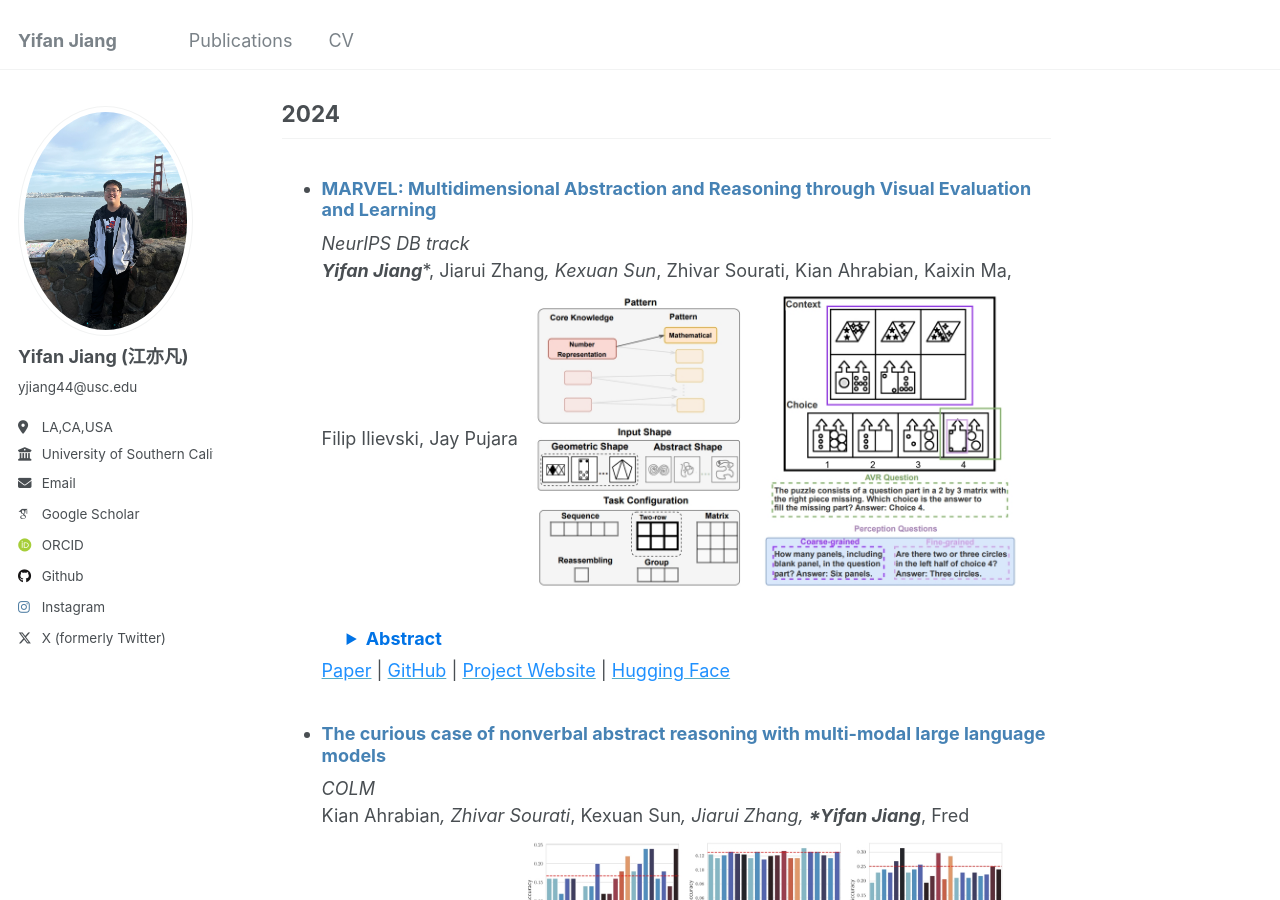
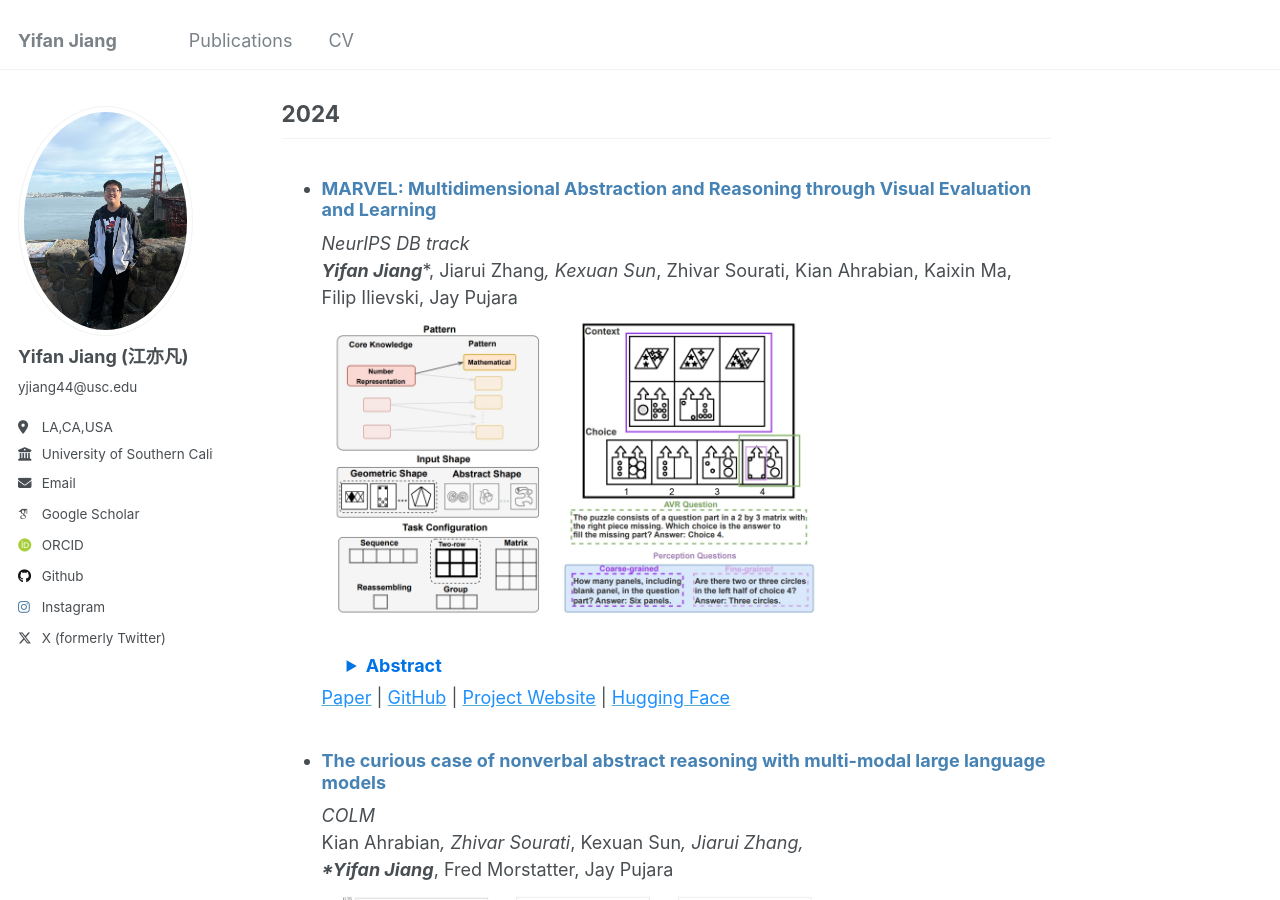
Before and after one commit to yifanJIANG-921/yifanJIANG-921.github.io, a Jekyll site: the page built from _pages/pub.md, in a window 1280 px wide and 900 px high, scrolled down 1184 px. Built offline with Jekyll 4.4.1, drawn with Linux system fonts in a browser that asks for light colours; some web fonts are replaced; some of the changed text lies outside the part shown.

Commit message:
Update pub.md

```diff
--- a/_pages/pub.md
+++ b/_pages/pub.md
@@ -65,7 +65,8 @@ redirect_from:
 
 - ### <span style="color: #4682B4; font-weight: bold;">MARVEL: Multidimensional Abstraction and Reasoning through Visual Evaluation and Learning</span>
   *NeurIPS DB track*<br>
-   ***Yifan Jiang***\*, Jiarui Zhang*, Kexuan Sun*, Zhivar Sourati, Kian Ahrabian, Kaixin Ma, Filip Ilievski, Jay Pujara
+   ***Yifan Jiang***\*, Jiarui Zhang*, Kexuan Sun*, Zhivar Sourati, <be>
+   Kian Ahrabian, Kaixin Ma, Filip Ilievski, Jay Pujara <br>
   <img src="../assets/paper_image/marvel_image.png" alt="MARVEL_Image" style="width: 500px;">
   <details style="margin-left: 20px; padding: 5px;">
     <summary style="font-weight: bold; color: #0073e6; cursor: pointer;">Abstract</summary>
@@ -92,7 +93,8 @@ redirect_from:
 
 - ### <span style="color: #4682B4; font-weight: bold;">The curious case of nonverbal abstract reasoning with multi-modal large language models</span>
   *COLM*<br>
-  Kian Ahrabian*, Zhivar Sourati*, Kexuan Sun*, Jiarui Zhang, ***Yifan Jiang***, Fred Morstatter, Jay Pujara
+  Kian Ahrabian*, Zhivar Sourati*, Kexuan Sun*, Jiarui Zhang, <br>
+  ***Yifan Jiang***, Fred Morstatter, Jay Pujara<br>
     <img src="../assets/paper_image/colm_image_1.png" alt="COLM_Image_1" style="width: 500px;">
   <details style="margin-left: 20px; padding: 5px;">
     <summary style="font-weight: bold; color: #0073e6; cursor: pointer;">Abstract</summary>
@@ -172,7 +174,8 @@ redirect_from:
 
 - ### <span style="color: #4682B4; font-weight: bold;">TrafPS: A shapley-based visual analytics approach to interpret traffic</span>
   *CVMJ*<br>
-  Zezheng Feng, ***Yifan Jiang***, Hongjun Wang, Zipei Fan, Yuxin Ma, Shuang-Hua Yang, Huamin Qu, Xuan Song
+  Zezheng Feng, ***Yifan Jiang***, Hongjun Wang, Zipei Fan,<br>
+  Yuxin Ma, Shuang-Hua Yang, Huamin Qu, Xuan Song<br>
   <img src="../assets/paper_image/trafps_image.png" alt="TRAFPS_Image" style="width: 500px;">
   <details style="margin-left: 20px; padding: 5px;">
     <summary style="font-weight: bold; color: #0073e6; cursor: pointer;">Abstract</summary>
```
